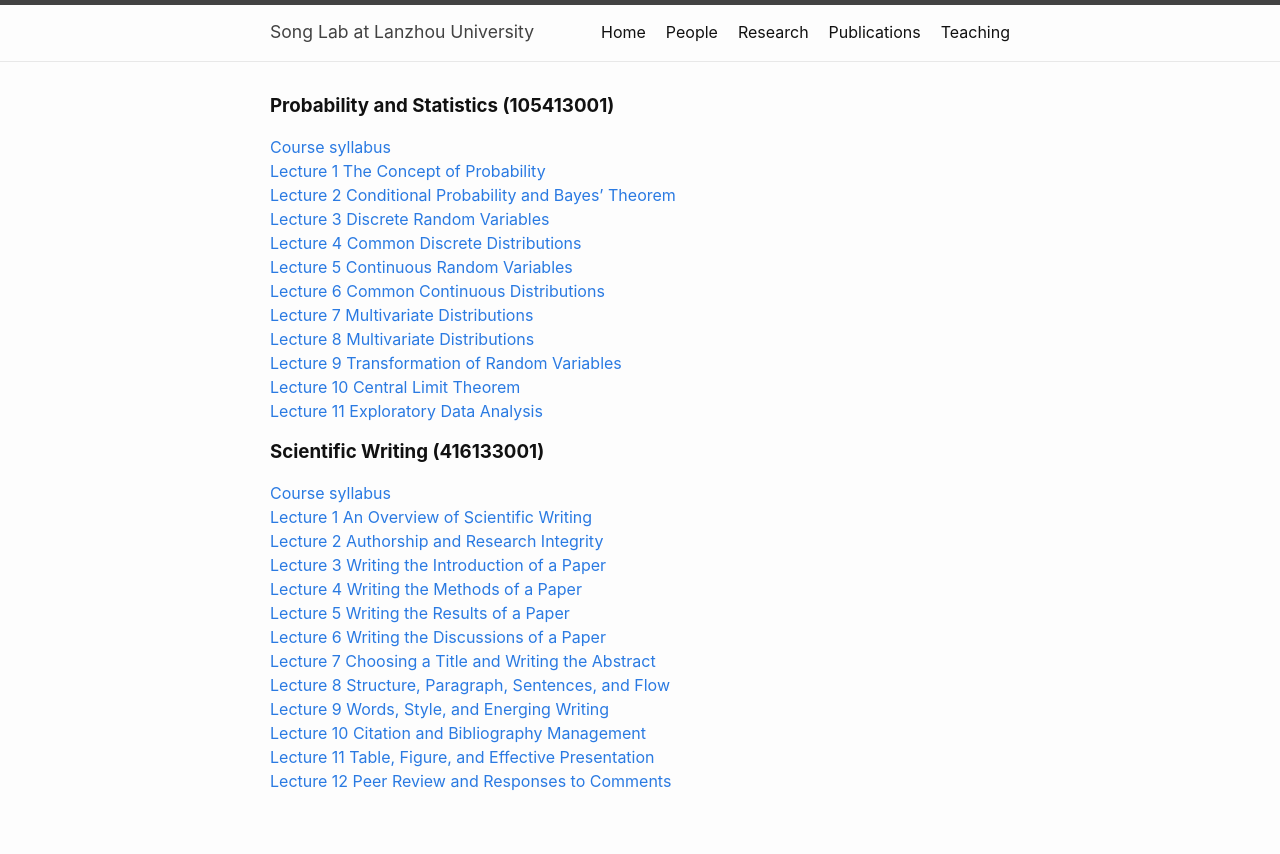
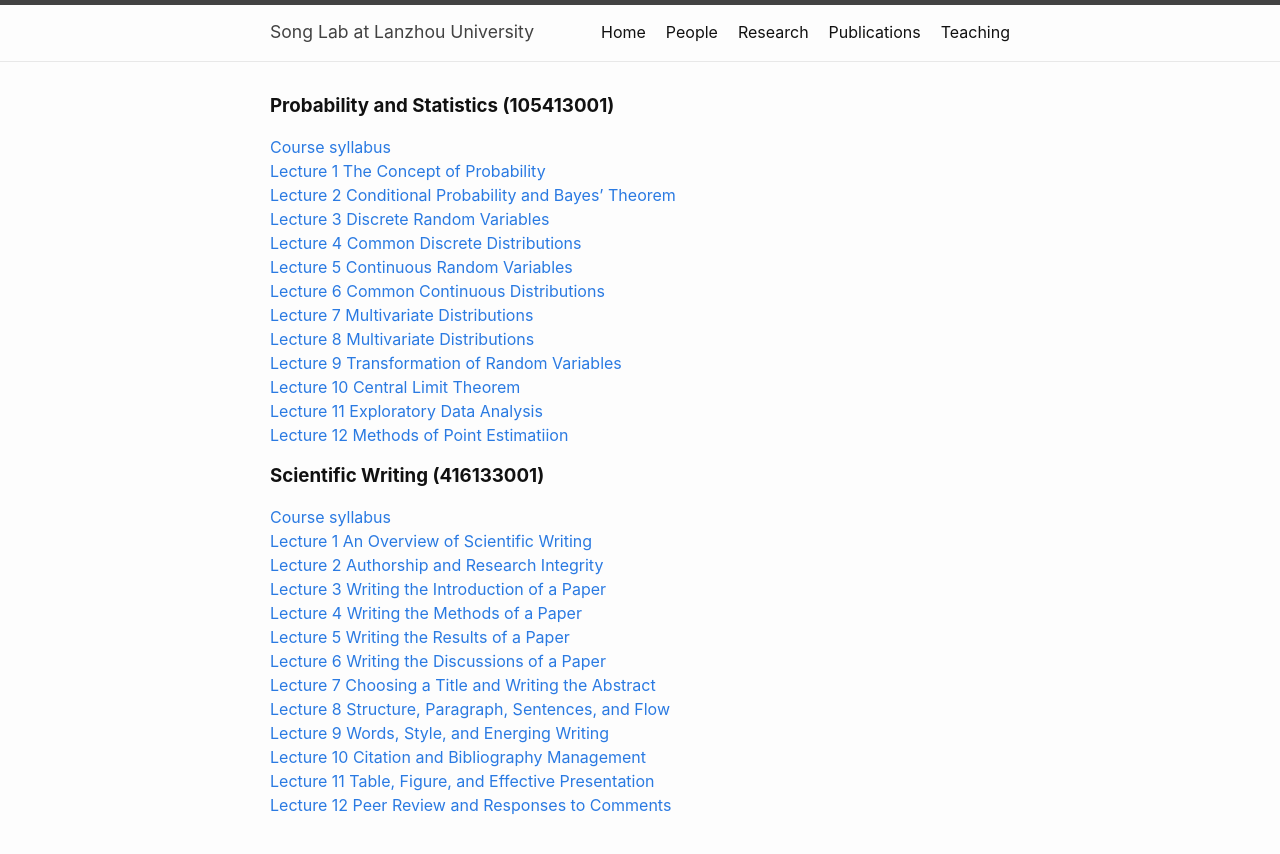
Before and after one commit to chaosonglab/chaosonglab.github.io, a Jekyll site: the page built from teaching.md, in a window 1280 px wide. Shown: the top 854 px of the page. Built offline with Jekyll 4.4.1, drawn with Linux system fonts in a browser that asks for light colours.

Commit message:
Update teaching.md

```diff
--- a/teaching.md
+++ b/teaching.md
@@ -17,7 +17,8 @@ permalink: /teaching/
 [Lecture 8 Multivariate Distributions](files/course_materials/statistics/lecture8_multivariate.pdf) \
 [Lecture 9 Transformation of Random Variables](files/course_materials/statistics/lecture9_transformation.pdf) \
 [Lecture 10 Central Limit Theorem](files/course_materials/statistics/lecture10_clt.pdf) \
-[Lecture 11 Exploratory Data Analysis](files/course_materials/statistics/lecture11_descriptive.pdf)
+[Lecture 11 Exploratory Data Analysis](files/course_materials/statistics/lecture11_descriptive.pdf) \
+[Lecture 12 Methods of Point Estimatiion](files/course_materials/statistics/lecture12_estimation.pdf)
 
 ### **Scientific Writing (416133001)**
 [Course syllabus](files/course_materials/sci_writing/syllabus.pdf) \
```
